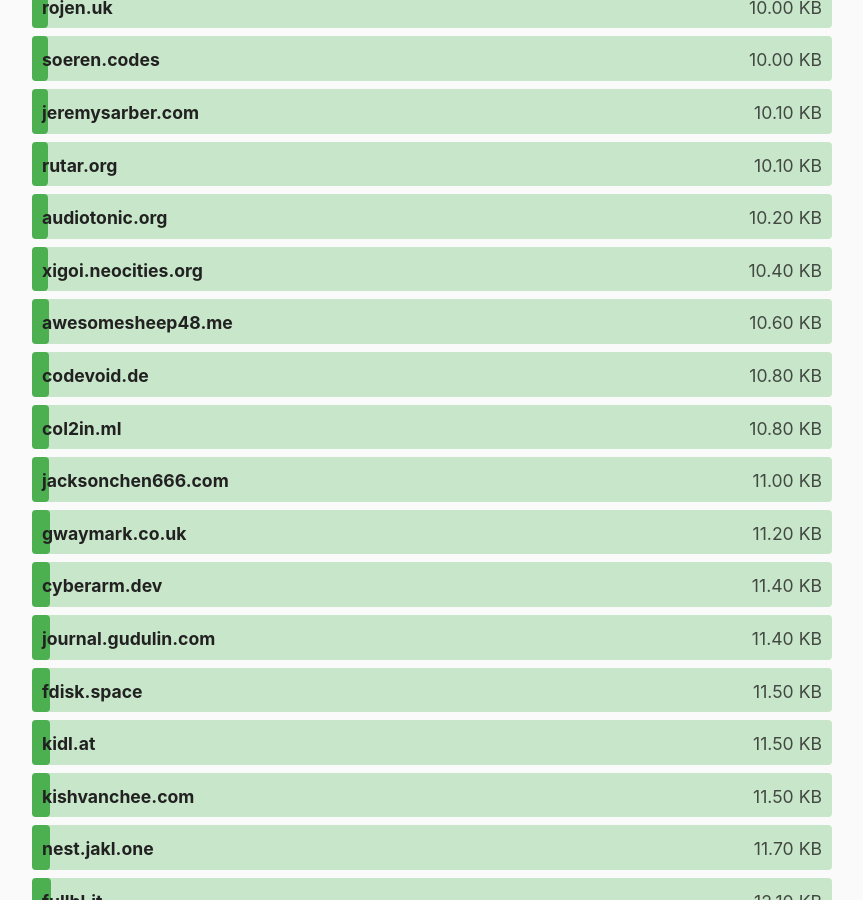
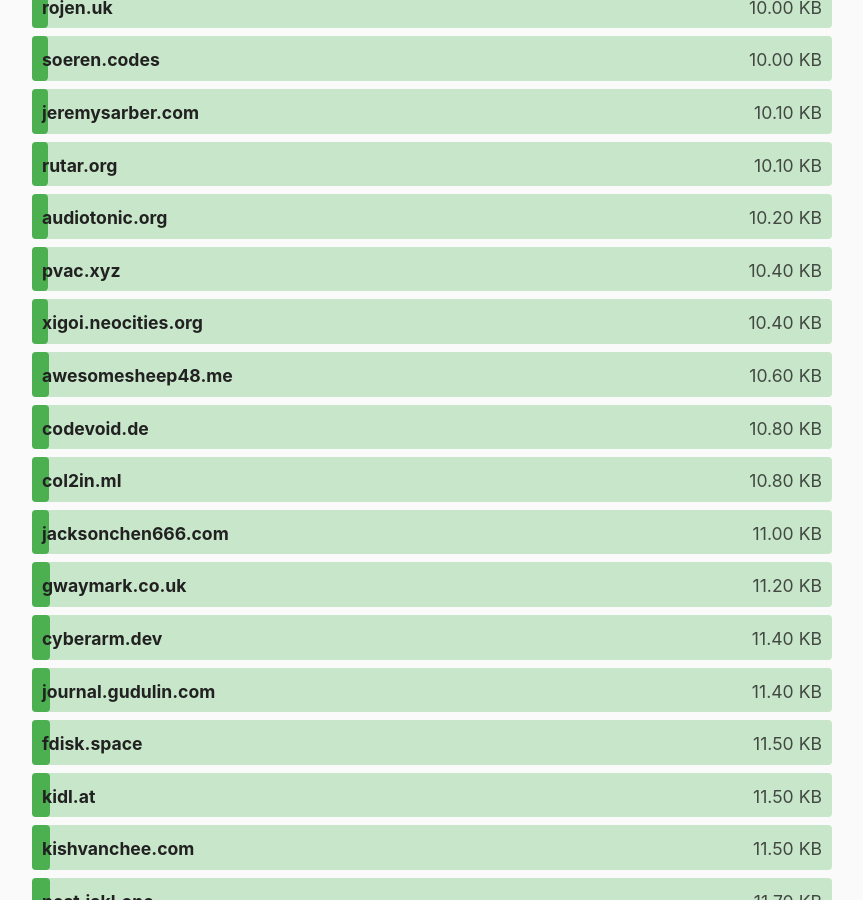
Before and after one commit to kevquirk/512kb.club, a Jekyll site: the page built from index.md, in a window 1280 px wide and 900 px high, scrolled down 5005 px. Shown: the whole window, without its empty margins (208-1071 px from the left). Built offline with Jekyll 4.4.1, drawn with Linux system fonts in a browser that asks for light colours.

Commit message:
Update sites.yml
Add pvac.xyz

```diff
--- a/_data/sites.yml
+++ b/_data/sites.yml
@@ -2187,6 +2187,11 @@
   size: 293
   last_checked: 2023-04-08
 
+- domain: pvac.xyz
+  url: https://pvac.xyz/
+  size: 10.4
+  last_checked: 2023-05-04
+
 - domain: pyratebeard.net
   url: https://pyratebeard.net
   size: 62.3
```
